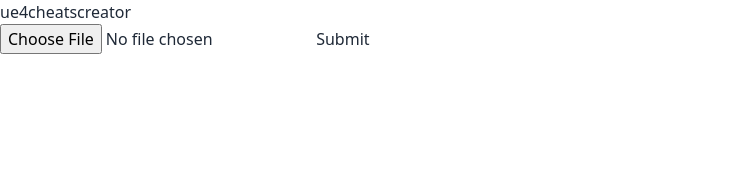
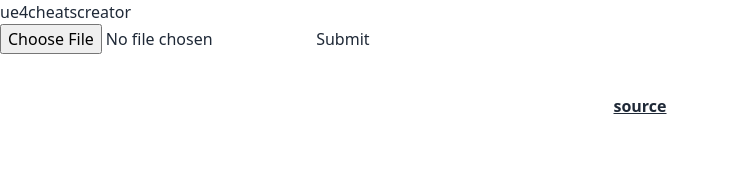
Before and after one commit to biase-d/ue4cheatcreator, a SvelteKit app: page / in a window 1280 px wide. Shown: the top 184 px of the page, without its empty margins (0-729 px from the left). Built offline with nearby package versions, Linux system fonts and the light colour scheme.

Commit message:
add source link

```diff
--- a/src/routes/+layout.svelte
+++ b/src/routes/+layout.svelte
@@ -4,3 +4,7 @@
 </script>
 
 <slot />
+
+<footer class="grid justify-center mt-10">
+  <a href="https://github.com/biase-d/ue4cheatcreator" class="link font-bold lowercase"> Source </a>
+</footer>
```
